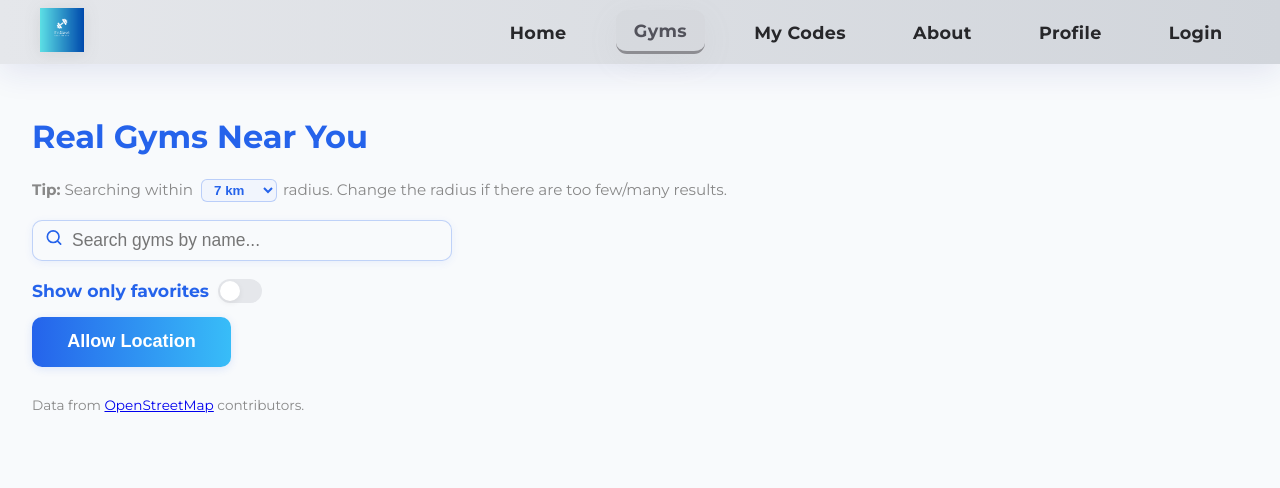
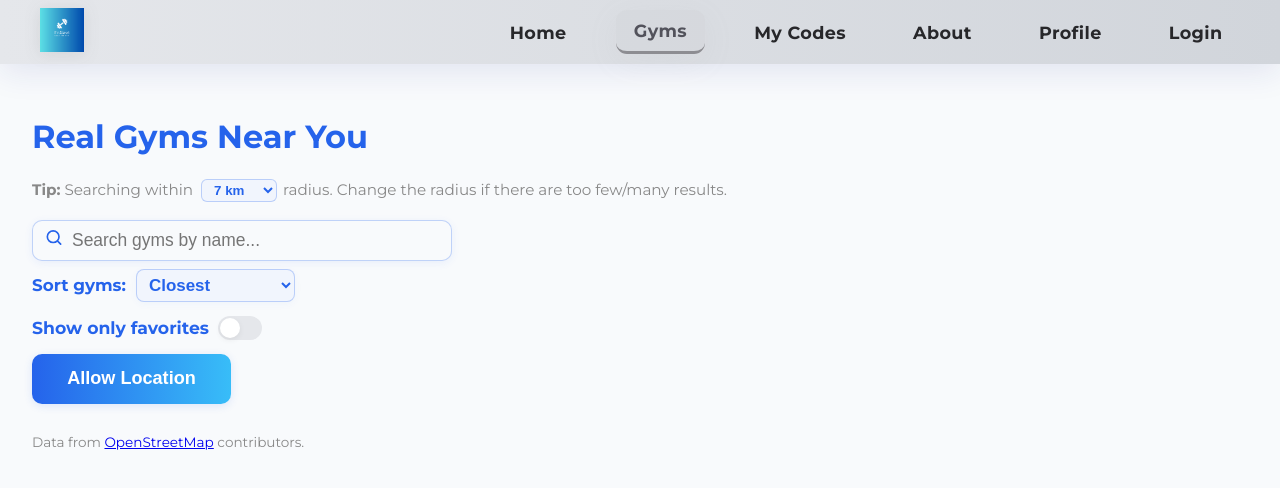
Before and after one commit to StartedtoCodewithAI/FitSpot, a React (Vite) app: page /#/gyms in a window 1280 px wide. Shown: the top 488 px of the page. Built offline with nearby package versions, Linux system fonts and the light colour scheme.

Commit message:
Update Gyms.jsx

```diff
--- a/src/pages/Gyms.jsx
+++ b/src/pages/Gyms.jsx
@@ -39,6 +39,7 @@ export default function Gyms() {
   const [favorites, setFavorites] = useState(loadFavorites());
   const [showOnlyFavorites, setShowOnlyFavorites] = useState(false);
   const [searchTerm, setSearchTerm] = useState("");
+  const [sortOption, setSortOption] = useState("distance");
   const searchInputRef = useRef();
 
   useEffect(() => {
@@ -153,26 +154,35 @@ export default function Gyms() {
     );
   };
 
-  // Sort gyms: favorites first, then by distance.
-  const sortedGyms = [...gyms].sort((a, b) => {
+  // Fancy sort logic
+  function getSortedGyms(gymArray) {
+    let arr = [...gymArray];
+    if (sortOption === "name") {
+      arr.sort((a, b) => (a.name || "").localeCompare(b.name || ""));
+    } else if (sortOption === "favorites") {
+      arr.sort((a, b) => {
         const aFav = favorites.includes(a.id);
         const bFav = favorites.includes(b.id);
         if (aFav && !bFav) return -1;
         if (!aFav && bFav) return 1;
         return a.distance - b.distance;
       });
+    } else {
+      arr.sort((a, b) => a.distance - b.distance); // Closest
+    }
+    return arr;
+  }
 
-  // Filter based on showOnlyFavorites and searchTerm
-  const displayedGyms = sortedGyms.filter(gym => {
+  // Filter and sort based on search, favorites, and sort option
+  const filteredGyms = gyms.filter(gym => {
     if (showOnlyFavorites && !favorites.includes(gym.id)) return false;
     if (!searchTerm.trim()) return true;
     const term = searchTerm.trim().toLowerCase();
     const name = gym.name?.toLowerCase() || "";
-    // To filter by address too, uncomment the next line:
-    // const addr = gym.address?.toLowerCase() || "";
-    // return name.includes(term) || addr.includes(term);
     return name.includes(term);
   });
+
+  const displayedGyms = getSortedGyms(filteredGyms);
 
   // Fancy clear function for search
   const clearSearch = () => {
@@ -213,7 +223,7 @@ export default function Gyms() {
 
       {/* Fancy Search Bar */}
       <div style={{
-        margin: "18px 0 18px 0",
+        margin: "18px 0 8px 0",
         display: "flex",
         alignItems: "center",
         justifyContent: "flex-start",
@@ -275,6 +285,43 @@ export default function Gyms() {
             ×
           </button>
         )}
+      </div>
+
+      {/* Fancy Sort Dropdown */}
+      <div style={{
+        margin: "0 0 12px 0",
+        display: "flex",
+        alignItems: "center"
+      }}>
+        <label htmlFor="sort-gyms" style={{
+          fontWeight: 600,
+          color: "#2563eb",
+          fontSize: "1.05rem",
+          marginRight: 10
+        }}>
+          Sort gyms:
+        </label>
+        <select
+          id="sort-gyms"
+          value={sortOption}
+          onChange={e => setSortOption(e.target.value)}
+          style={{
+            fontWeight: 600,
+            color: "#2563eb",
+            background: "#f1f5fd",
+            border: "1px solid #2563eb44",
+            borderRadius: 8,
+            padding: "5px 16px 5px 8px",
+            fontSize: "1.06rem",
+            boxShadow: "0 2px 8px #2563eb0a",
+            cursor: "pointer",
+            outline: "none"
+          }}
+        >
+          <option value="distance">Closest</option>
+          <option value="name">Name (A-Z)</option>
+          <option value="favorites">Favorites first</option>
+        </select>
       </div>
 
       {/* Fancy Show Only Favorites Toggle */}
```
Lines whose indentation alone changed are shown as unchanged.
